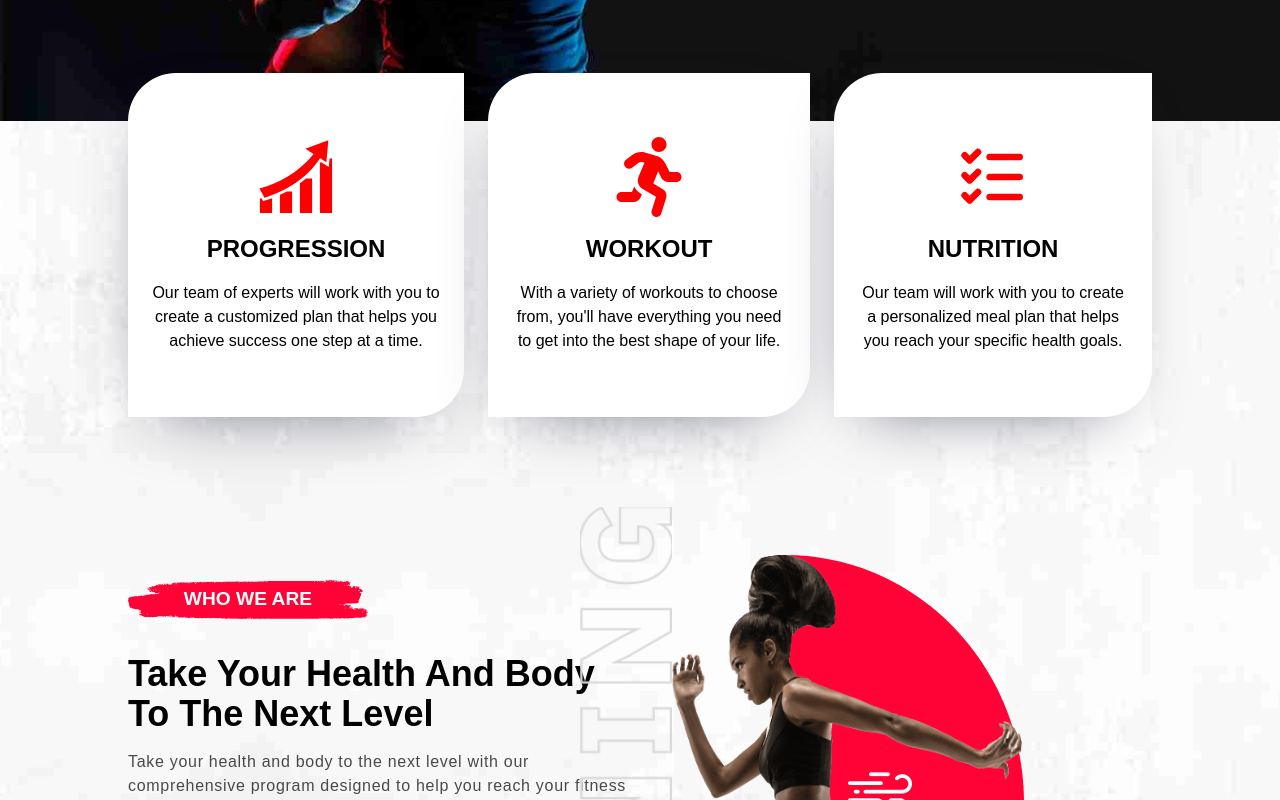
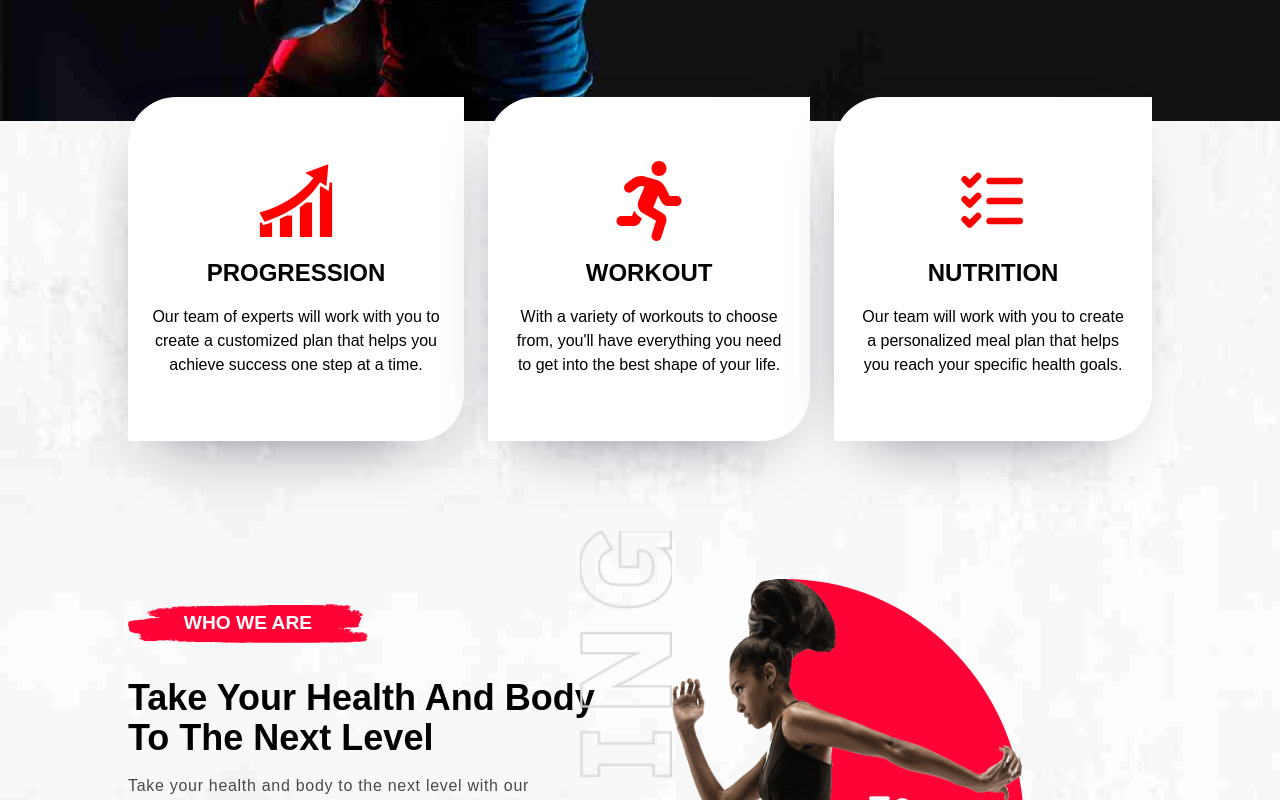
Before and after one commit to PawelWydra/Gymate-main, a React (Create React App) app: page / in a window 1280 px wide. Shown: the part 700-1500 px from the top of the page. Built offline with nearby package versions, Linux system fonts and the light colour scheme.

Commit message:
refactor: add padding to sectioContainer

```diff
--- a/src/components/join/join.jsx
+++ b/src/components/join/join.jsx
@@ -5,8 +5,8 @@ import bg from "../../assets/images/features/cta-bg.png";
 function Join() {
   return (
     <SectionContainer bg={bg}>
-      <div className="flex justify-around items-center max-w-5xl h-40">
-        <div className="text-xl sm:text-3xl lg:text-3xl font-semibold">
+      <div className="flex justify-around items-center max-w-5xl min-h-28">
+        <div className="text-xl sm:text-3xl lg:text-4xl font-semibold">
           <h1 className="">
             We Are Always Providing Best
             <br /> Fitness Service For You
--- a/src/components/sectionContainer/sectionContainer.jsx
+++ b/src/components/sectionContainer/sectionContainer.jsx
@@ -9,7 +9,7 @@ const SectionContainer = ({ children, bg }) => {
 
   return (
     <div style={bgContainer}>
-      <div className="py-8 px-4 md:px-16 lg:px-20 xl:px-32 2xl:px-64 3xl:px-80">
+      <div className="py-14 px-4 md:px-16 lg:px-20 xl:px-32 2xl:px-64 3xl:px-80">
         {children}
       </div>
     </div>
```
